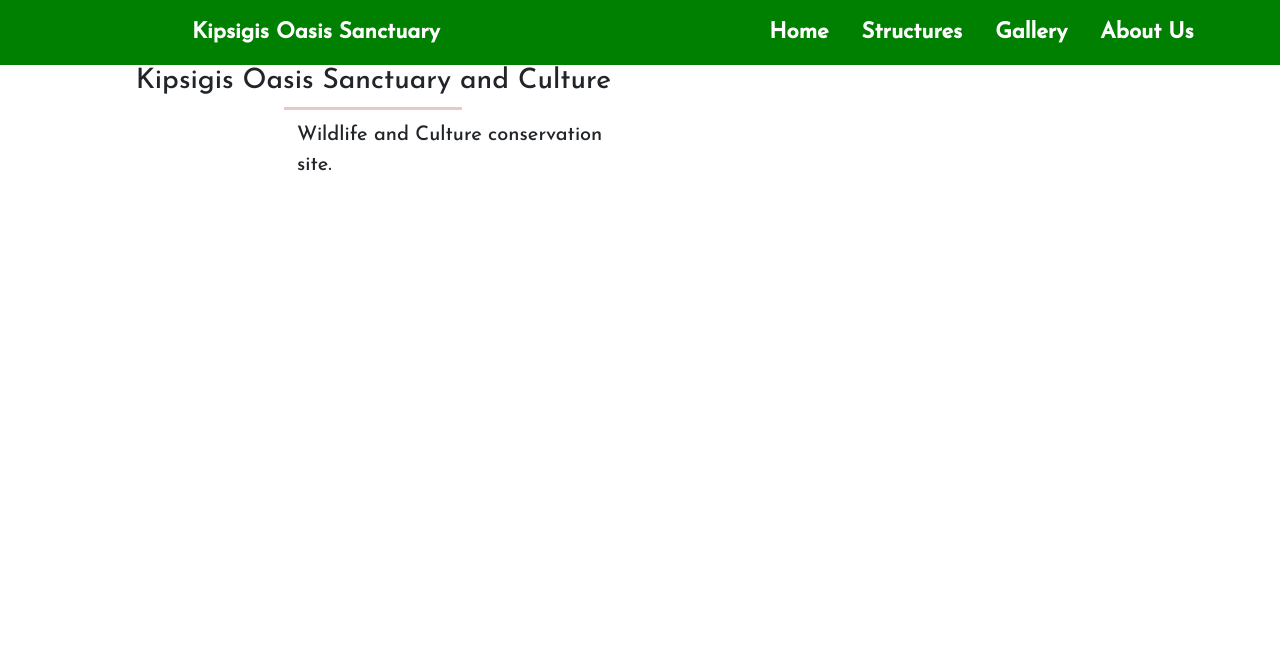
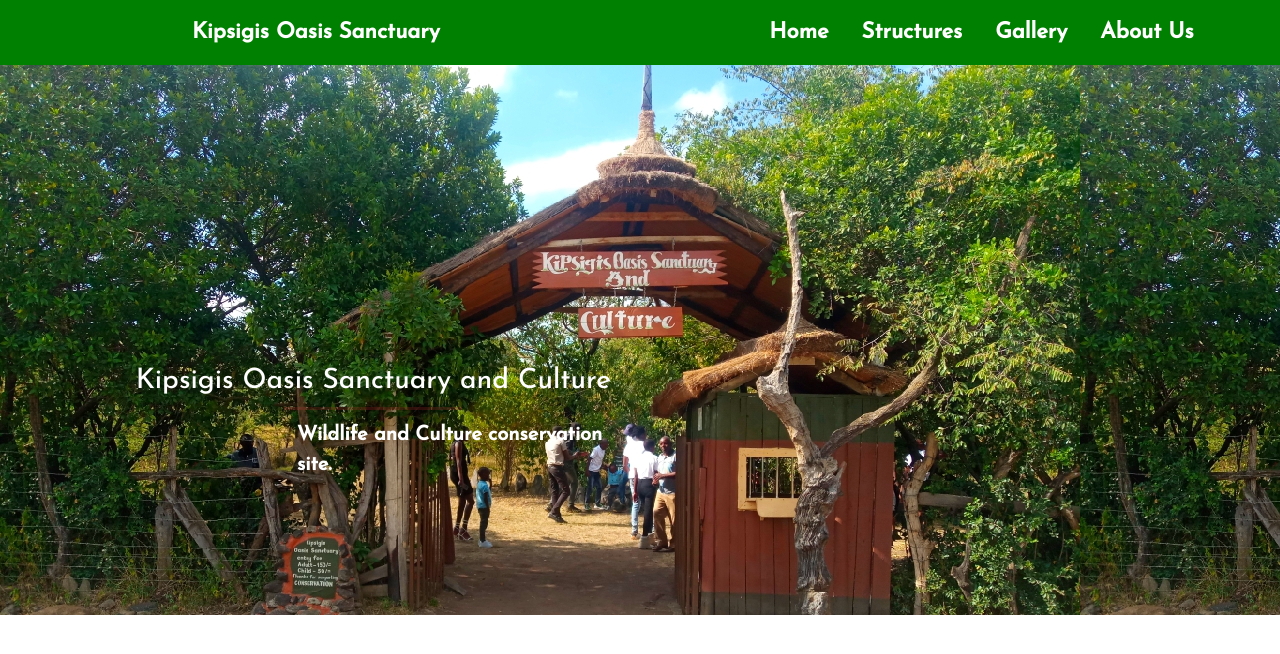
Before and after one commit to Vitalis-Kirui/Kipsigis-Sanctuary-Oasis, an Angular app: page / in a window 1280 px wide. Shown: the top 654 px of the page. Built offline with nearby package versions, Linux system fonts and the light colour scheme.

Commit message:
placing background image on introduction part

```diff
--- a/src/app/Components/home/home.component.css
+++ b/src/app/Components/home/home.component.css
@@ -1,3 +1,4 @@
+/* Intorduction part with the background image */
 .mainHr{
     width: 35%;
     margin: auto;
@@ -11,3 +12,14 @@
     padding-left: 35%;
     padding-top: 10px;
 }
+
+.introRow{
+    height: 550px;
+    background: url("/assets/images/home/Gate-bg.jpg") fixed;
+}
+
+.introduction{
+    padding-top: 300px;
+    color: white;
+    font-weight: 900;
+}
--- a/src/app/Components/home/home.component.html
+++ b/src/app/Components/home/home.component.html
@@ -4,7 +4,7 @@
     <hr class="mainHr"> -->
 
     <!-- Name with the background image section -->
-    <div class="row">
+    <div class="row introRow">
 
         <div class="col-md-1">
 
```
